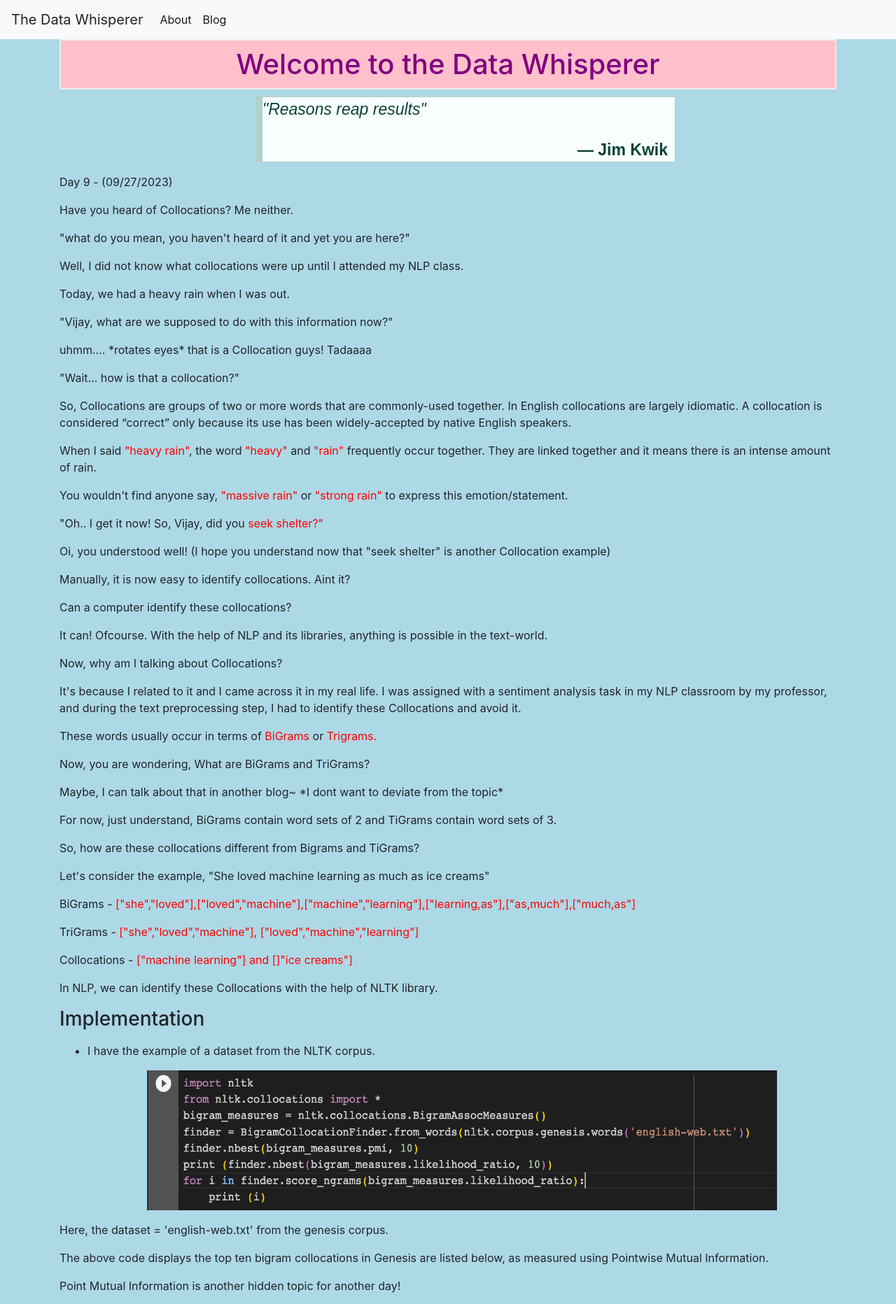
After one commit to vijaayyyyvarshini/datawhisperer, a Flask app: page /tenthblog in a window 1280 px wide. The commit adds this page. Shown: the top 1864 px of the page at 70% size. Run offline with Flask 3, Linux system fonts and the light colour scheme; some libraries are stand-ins or nearby versions.

Commit message:
Nineth day learning

```diff
--- a/app.py
+++ b/app.py
@@ -130,5 +130,9 @@ def seventhday():
 def eigthday():
     return render_template('ninethblog.html')
 
+@app.route('/tenthblog')
+def ninethday():
+    return render_template('tenthblog.html')
+
 if __name__ == '__main__':
     app.run(debug=True, port=8000)
--- a/static/css/style.css
+++ b/static/css/style.css
@@ -141,3 +141,7 @@ footer {
 .code{
     text-align: center;
 }
+
+.bigram{
+    margin-left: 400px;
+}
--- a/templates/index.html
+++ b/templates/index.html
@@ -33,6 +33,9 @@
            <li class="nav-item active">
             <a class="nav-link" href="/ninethblog">Extracting information from JSON structures - Day 8</a>
            </li>
+           <li class="nav-item active">
+            <a class="nav-link" href="/tenthblog">Collocations(NLP) - Day 9</a>
+           </li>
             </ul>
         </div>
 {% endblock %}
--- /dev/null
+++ b/templates/tenthblog.html
@@ -0,0 +1,137 @@
+{% extends 'base.html' %}
+
+<link rel="stylesheet" href="{{ url_for('static', filename= 'css/style.css') }}">
+{% block content %}
+    <h1>{% block title %} Welcome to the Data Whisperer {% endblock %}</h1>
+
+    <body>
+        <blockquote class="blockquote blockquote--bordered">
+            <p class="blockquote_text">
+                "Reasons reap results"
+            </p>
+            <p class="blockquote_text blockquote_text_author">
+                Jim Kwik
+            </p>
+        </blockquote>
+
+        <p>Day 9 - (09/27/2023)</p>
+
+        <p>Have you heard of Collocations? Me neither.</p>
+        <p>"what do you mean, you haven't heard of it and yet you are here?"</p>
+        <p>Well, I did not know what collocations were up until I attended my NLP class.</p>
+
+        <p>Today, we had a heavy rain when I was out.</p>
+
+        <p>"Vijay, what are we supposed to do with this information now?"</p>
+
+        <p>uhmm.... *rotates eyes* that is a Collocation guys! Tadaaaa</p>
+
+        <p>"Wait... how is that a collocation?"</p>
+
+        <p>So, Collocations are groups of two or more words that are commonly-used together. In English collocations are largely idiomatic. A collocation is considered “correct” only because its use has been widely-accepted by native English speakers.</p>
+
+
+        <p>When I said <span style="color: red;">"heavy rain"</span>, the word <span style="color: red;">"heavy"</span> and <span style="color: red;">"rain"</span> frequently occur together. They are linked together and it means there is an intense amount of rain. </p>
+
+        <p>You wouldn't find anyone say, <span style="color: red;">"massive rain"</span> or <span style="color: red;">"strong rain"</span> to express this emotion/statement.</p>
+
+        <p>"Oh.. I get it now! So, Vijay, did you <span style="color: red;">seek shelter?"</span></p>
+
+        <p>Oi, you understood well! (I hope you understand now that "seek shelter" is another Collocation example)</p>
+
+        <p>Manually, it is now easy to identify collocations. Aint it?</p>
+
+        <p>Can a computer identify these collocations?</p>
+
+        <p>It can! Ofcourse. With the help of NLP and its libraries, anything is possible in the text-world.</p>
+
+        <p>Now, why am I talking about Collocations?</p>
+
+        <p>It's because I related to it and I came across it in my real life. I was assigned with a sentiment analysis task in my NLP classroom by my professor, and during the text preprocessing step, I had to identify these Collocations and avoid it.</p>
+
+        <p>These words usually occur in terms of <span style="color: red;">BiGrams</span> or <span style="color: red;">Trigrams.</span></p>
+
+        <p>Now, you are wondering, What are BiGrams and TriGrams?</p>
+
+        <p>Maybe, I can talk about that in another blog~ *I dont want to deviate from the topic*</p>
+
+        <p>For now, just understand, BiGrams contain word sets of 2 and TiGrams contain word sets of 3.</p>
+
+        <p>So, how are these collocations different from Bigrams and TiGrams? </p>
+
+        <p>Let's consider the example, "She loved machine learning as much as ice creams"</p>
+
+        <p>BiGrams - <span style="color: red;">["she","loved"],["loved","machine"],["machine","learning"],["learning,as"],["as,much"],["much,as"]</span></p>
+
+        <p>TriGrams - <span style="color: red;">["she","loved","machine"], ["loved","machine","learning"]</span></p>
+
+        <p>Collocations -  <span style="color: red;">["machine learning"] and []"ice creams"]</span></p>
+
+        <p>In NLP, we can identify these Collocations with the help of NLTK library.</p>
+
+        <p><h3>Implementation</h3></p>
+
+        <ul><li>I have the example of a dataset from the NLTK corpus.</li></ul>
+
+        <p>
+            <div class="complexjson" >
+                <img src="/static/images/bigram.png" alt="Trulli" width="900px" height="200px">
+            </div>
+        </p>
+
+        <p>Here, the dataset = 'english-web.txt' from the genesis corpus.</p>
+
+        <p>The above code displays the top ten bigram collocations in Genesis are listed below, as measured using Pointwise Mutual Information.</p>
+
+        <p>Point Mutual Information is another hidden topic for another day!</p>
+
+        <p>
+            <div class="bigram" >
+                <img src="/static/images/bigramexample.png" alt="Trulli" width="300px" >
+            </div>
+        </p>
+
+        <p>The expressions of these words could be infrequent. Hence, they need to be filtered properly. The code below does that exactly.</p>
+
+        <p>
+            <div class="bigram" >
+                <img src="/static/images/filter.png" alt="Trulli" width="500px" height="400px">
+            </div>
+        </p>
+
+        <p>Below is the code to identify the Collocation using TriGram Measure.</p>
+
+        <p><div class="complexjson" >
+            <img src="/static/images/trigram.png" alt="Trulli" width="900px" height="200px">
+        </div> </p>
+
+        <p>The output is</p>
+
+        <p>
+            <div class="bigram" >
+                <img src="/static/images/trioutput.png" alt="Trulli" width="500px" height="400px">
+            </div>
+        </p>
+
+        <p>I guess this is enough today. </p>
+
+
+
+
+
+
+
+
+
+
+
+
+
+
+        <footer>
+        <p>Copyright © 2023 Data Whisperer</p>
+      </footer>
+
+    </body>
+
+{% endblock %}
```
Also changed, not shown: static/images/1695825658108.jpeg (added), static/images/bigram.png (added), static/images/bigramexample.png (added), static/images/filter.png (added), static/images/trigram.png (added), static/images/trioutput.png (added).
